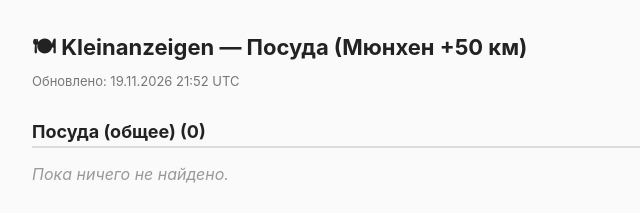
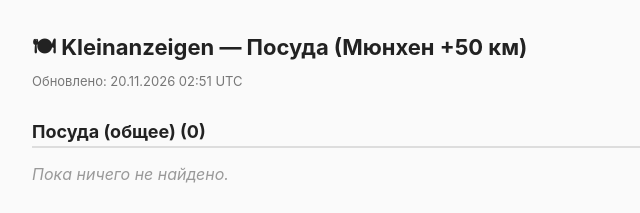
Before and after one commit to vladcasco/kleinanzeigen_bot, a plain HTML site: page docs/index.html in a window 1280 px wide. Shown: the top 213 px of the page, 178-818 px from the left. Drawn offline with Linux system fonts and the light colour scheme.

Commit message:
Update ads state and page

```diff
--- a/docs/index.html
+++ b/docs/index.html
@@ -24,5 +24,5 @@
 </head>
 <body>
 <h1>🍽 Kleinanzeigen — Посуда (Мюнхен +50 км)</h1>
-<div class="updated">Обновлено: 19.11.2026 21:52 UTC</div>
+<div class="updated">Обновлено: 20.11.2026 02:51 UTC</div>
 <h2>Посуда (общее) (0)</h2><p class="empty">Пока ничего не найдено.</p><h2>Villeroy &amp; Boch (0)</h2><p class="empty">Пока ничего не найдено.</p><h2>Rosenthal (0)</h2><p class="empty">Пока ничего не найдено.</p><h2>Отдать даром (0)</h2><p class="empty">Пока ничего не найдено.</p><h2>Винтажный фарфор (0)</h2><p class="empty">Пока ничего не найдено.</p></body></html>
```
